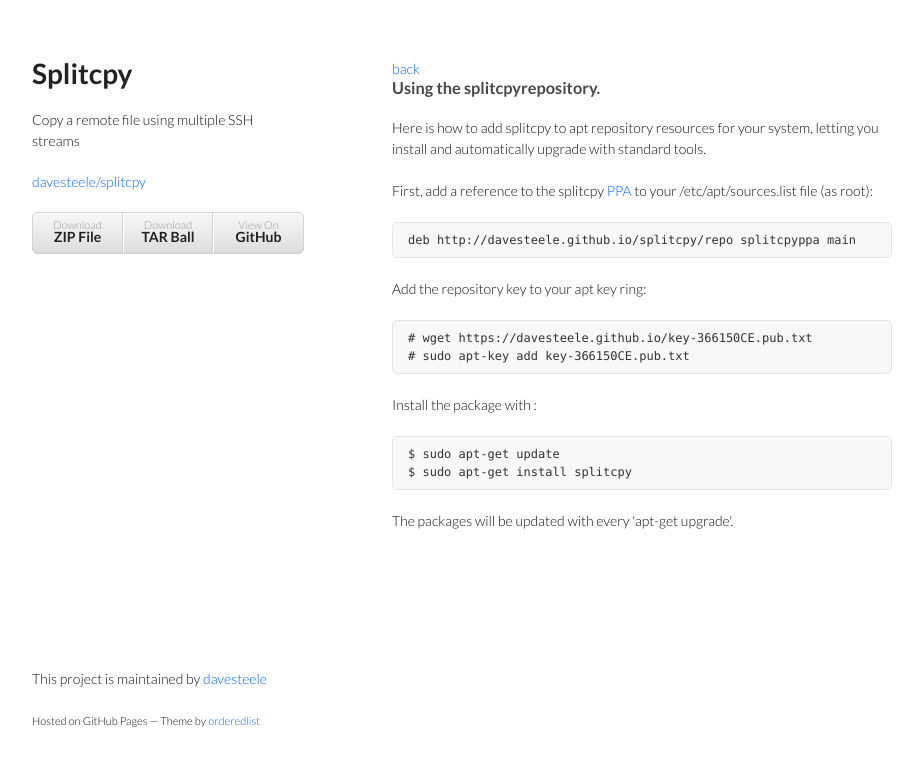
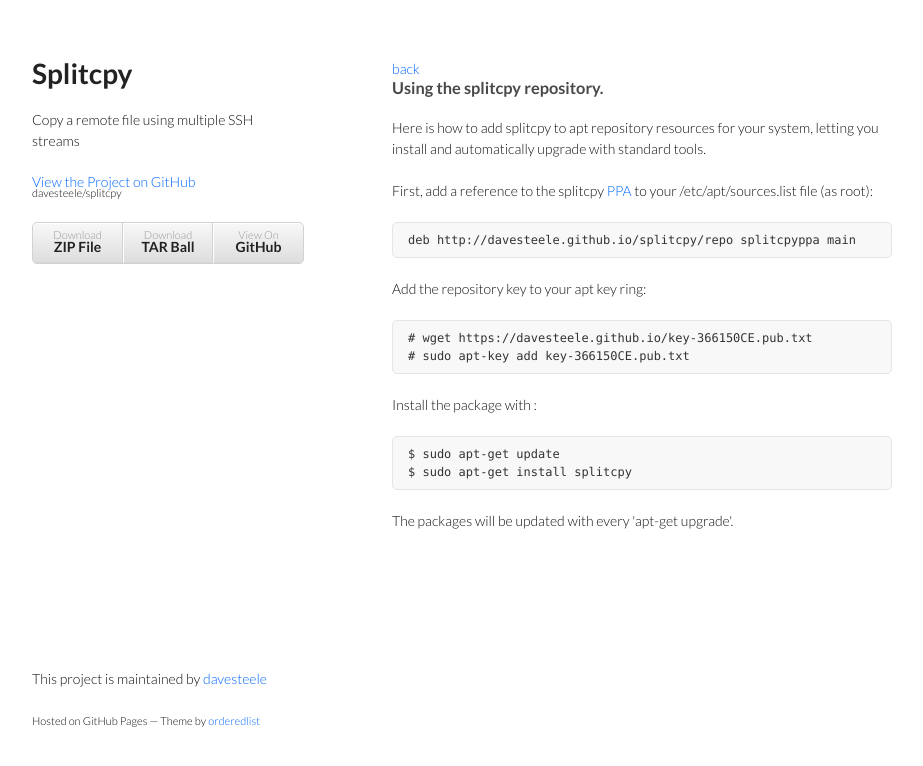
Before and after one commit to davesteele/splitcpy, a plain HTML site: page ppa.html in a window 1280 px wide. Shown: the whole page, without its empty margins (178-1101 px from the left). Drawn offline with Linux system fonts and the light colour scheme.

Commit message:
ppa.html: Spelling

```diff
--- a/ppa.html
+++ b/ppa.html
@@ -18,8 +18,7 @@
         <h1>Splitcpy</h1>
         <p>Copy a remote file using multiple SSH streams</p>
 
-        <p class="view"><a href="https://github.com/davesteele/plitcpy>View the Project on GitHub <small>davesteele/splitcpy</small></a></p>
-
+        <p class="view"><a href="https://github.com/davesteele/splitcpy">View the Project on GitHub <small>davesteele/splitcpy</small></a></p>
 
         <ul>
           <li><a href="https://github.com/davesteele/splitcpy/release">Download <strong>ZIP File</strong></a></li>
@@ -29,7 +28,7 @@
       </header>
       <section>
       <a href="index.html">back</a>
-        <h3>Using the splitcpyrepository.</h3>
+        <h3>Using the splitcpy repository.</h3>
 Here is how to add splitcpy to apt repository resources for your system, letting you install and
 automatically upgrade with standard tools.
 <br><br>
```
